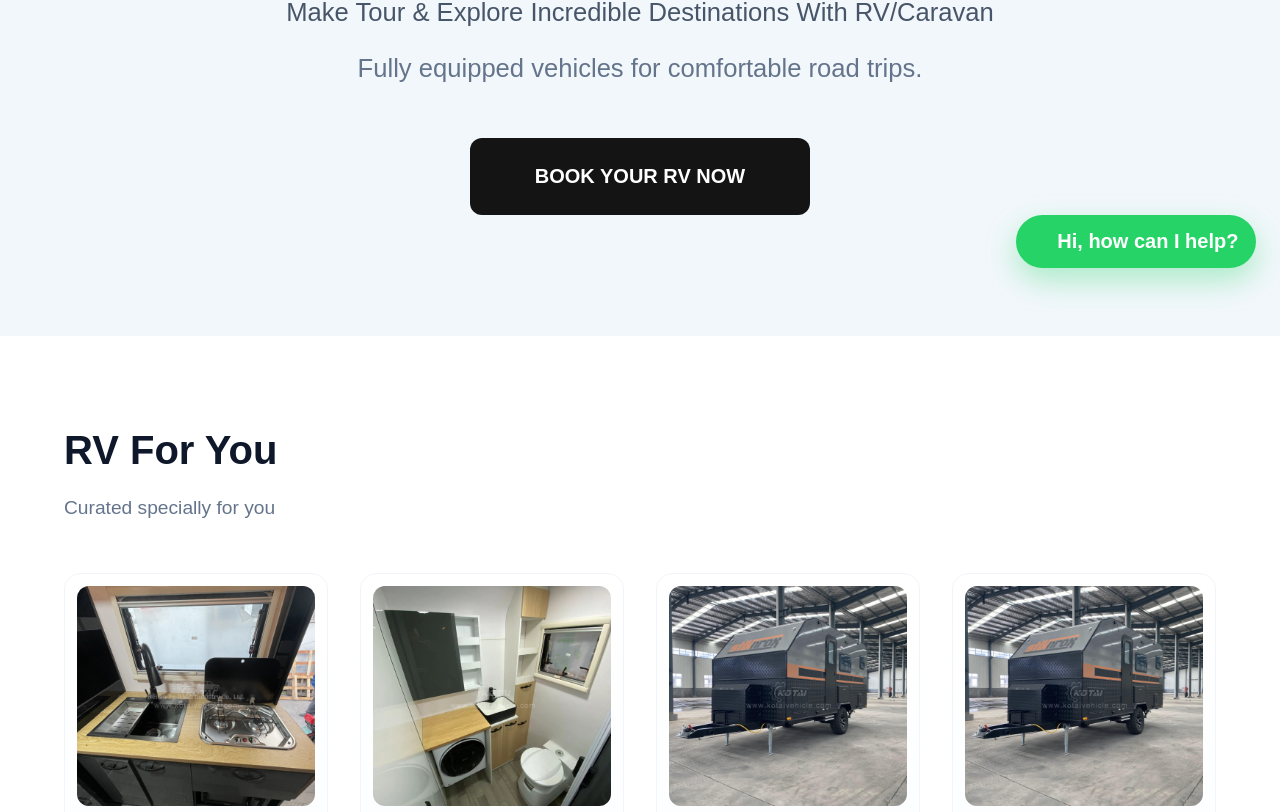
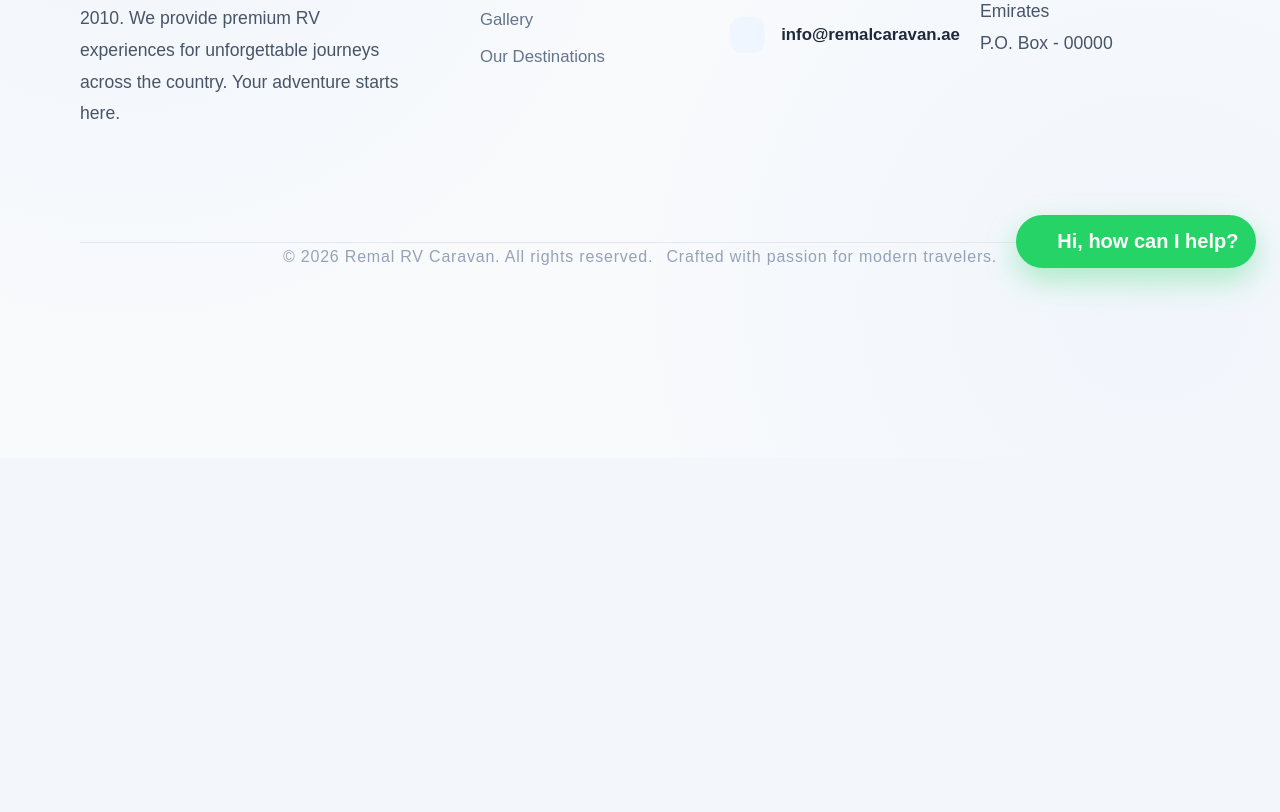
Before and after one commit to syedfaiqali/RemalCaravan, a React (Vite) app: page /booking in a window 1280 px wide. Before the commit this address led to /. Shown: the part 508-1320 px from the top of the page. After the commit the page ends 966 px from the top, so only its background shows below. Built offline with nearby package versions, Linux system fonts and the light colour scheme; some icons are missing.

Commit message:
main: UI work

```diff
--- a/src/App.tsx
+++ b/src/App.tsx
@@ -40,14 +40,14 @@ function App() {
             <Route path="/caravan/:id" element={<CaravanDetailsPage />} />
             <Route path="/about" element={<AboutPage />} />
             <Route path="/contact" element={<ContactPage />} />
-            <Route
+            {/* <Route
               path="/booking"
               element={
                 <BookingGuard>
                   <BookingPage />
                 </BookingGuard>
               }
-            />
+            /> */}
           </Routes>
         </Suspense>
       </Box>
--- a/src/components/sections/home/PopularDestinationsSection.tsx
+++ b/src/components/sections/home/PopularDestinationsSection.tsx
@@ -95,7 +95,7 @@ function PopularDestinationsSection({ items }: PopularDestinationsSectionProps)
                   </Typography>
 
                   <Link
-                    href="#"
+                    href="/destinations"
                     sx={{
                       color: '#ffffff',
                       fontFamily: '"Plus Jakarta Sans", sans-serif',
--- a/src/pages/HomePage.tsx
+++ b/src/pages/HomePage.tsx
@@ -24,7 +24,7 @@ function HomePage() {
 
   const handleBookNow = (id: string) => {
     dispatch(selectCaravan(id))
-    navigate('/booking')
+    navigate('/contact')
   }
 
 
@@ -33,7 +33,7 @@ function HomePage() {
     <>
       <MotionSection>
         <HomeHeroSection
-          onViewGallery={() => navigate('/gallery')}
+          onViewGallery={() => navigate('/contact')}
         />
       </MotionSection>
 
```
